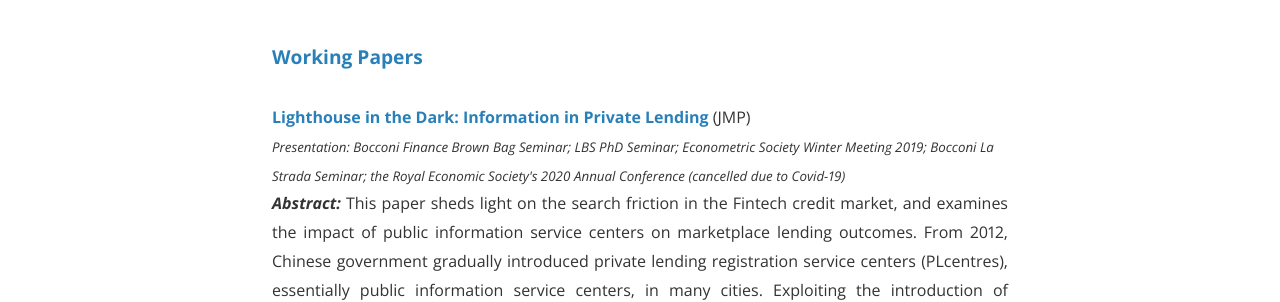
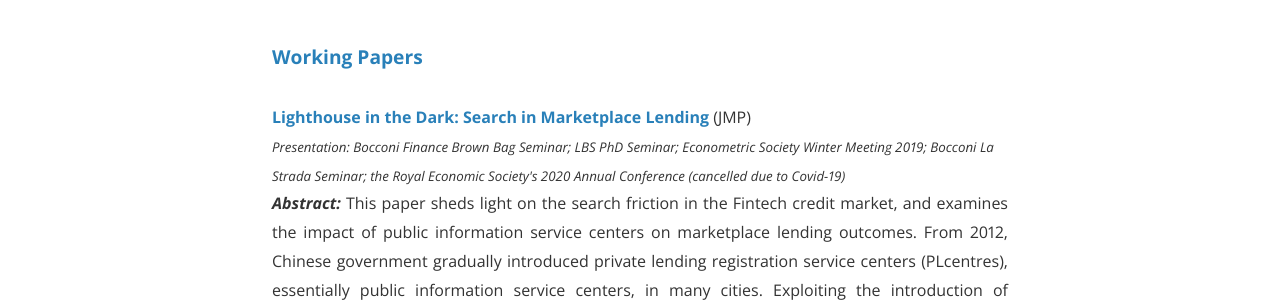
Before and after one commit to shasha-li/shasha-li.github.io, a Jekyll site: the page built from research.html, in a window 1280 px wide. Shown: the part 180-482 px from the top of the page. Built offline with Jekyll 4.4.1, drawn with Linux system fonts in a browser that asks for light colours; nearby versions of some CDN libraries; comment, search, counter and statistics services are not loaded; a style sheet for code colours, icons or effects is not loaded.

Commit message:
Update research.html

```diff
--- a/research.html
+++ b/research.html
@@ -6,7 +6,7 @@ permalink: /research/
 
 <strong><big><a>Working Papers</a></big></strong> <br><br>
 
-<strong><a href="https://shasha-li.github.io/content/JMP-Li.pdf">Lighthouse in the Dark: Information in Private Lending</a></strong> (JMP)<br>
+<strong><a href="https://shasha-li.github.io/content/JMP-Li.pdf">Lighthouse in the Dark: Search in Marketplace Lending</a></strong> (JMP)<br>
 <em><small>Presentation: Bocconi Finance Brown Bag Seminar; LBS PhD Seminar; Econometric Society Winter Meeting 2019; Bocconi La Strada Seminar; the Royal Economic Society's 2020 Annual Conference  (cancelled due to Covid-19) </small></em>
 <p style="text-align:justify"><b><i>Abstract: </i>
   </b>This paper sheds light on the search friction in the Fintech credit market, and examines the impact of public information service centers on marketplace lending outcomes.
```
